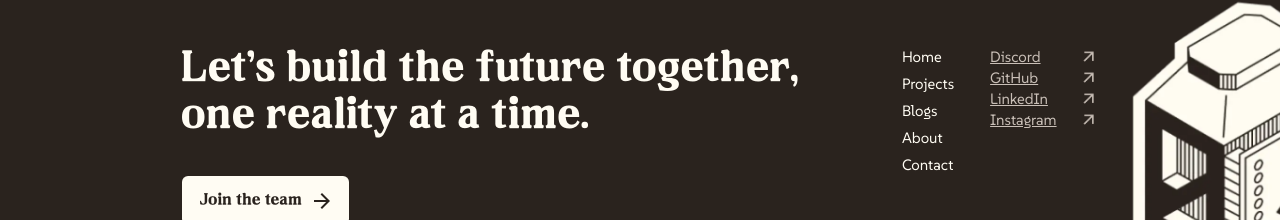
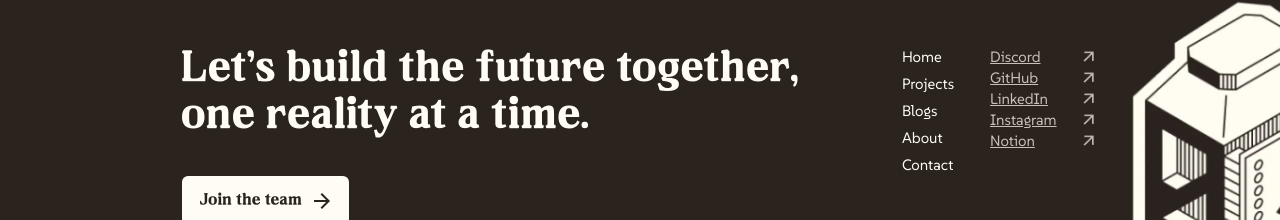
Before and after one commit to uwrealitylabs/website, a Next.js app: page / in a window 1280 px wide. Shown: the part 3175-3395 px from the top of the page. Built offline with nearby package versions, Linux system fonts and the light colour scheme.

Commit message:
added notion

```diff
--- a/app/components/Footer.jsx
+++ b/app/components/Footer.jsx
@@ -5,8 +5,7 @@ export const metadata = {
 
 export default function Footer() {
   return (
-    <footer
-      className=" w-full h-830 bg-cover bg-no-repeat bg-bottom bg-[url('/images/assets/city-footer.webp')] bg-bck-grey flex || max-[1700px]:justify-center">
+    <footer className=" w-full h-830 bg-cover bg-no-repeat bg-bottom bg-[url('/images/assets/city-footer.webp')] bg-bck-grey flex || max-[1700px]:justify-center">
       <div
         className="flex gap-32 mt-48 ml-48
       ---1536px---
@@ -17,7 +16,8 @@ export default function Footer() {
 
       max-lg:gap-10
       ---520px---
-      max-mobile:gap-6  max-mobile:mt-16">
+      max-mobile:gap-6  max-mobile:mt-16"
+      >
         {/* main body of text   */}
         <div className="flex flex-col gap-12">
           <h1
@@ -37,7 +37,11 @@ export default function Footer() {
             className="bg-bck-white  button-styling font-neraphic max-md:hidden group hover:scale-y-97 duration-300"
           >
             Join the team
-            <img src="/images/icons/arrow-right.png" className="group-hover:rotate-[315deg] duration-300" alt="" />
+            <img
+              src="/images/icons/arrow-right.png"
+              className="group-hover:rotate-[315deg] duration-300"
+              alt=""
+            />
           </a>
 
           <div className="max-md:hidden">
@@ -149,6 +153,18 @@ export default function Footer() {
                 className="h-6 group-hover:rotate-45 duration-200"
               />
             </a>
+            <a
+              href="https://uwrl.notion.site/"
+              target="_blank"
+              className="font-suse text-text-lightSub text-xl underline decoration-text-lightSub flex justify-between items-center w-36 group"
+            >
+              Notion
+              <img
+                src="/images/icons/arrow-up-right-grey.png"
+                alt=""
+                className="h-6 group-hover:rotate-45 duration-200"
+              />
+            </a>
           </div>
         </nav>
         <div className="md:hidden max-w-48">
```
